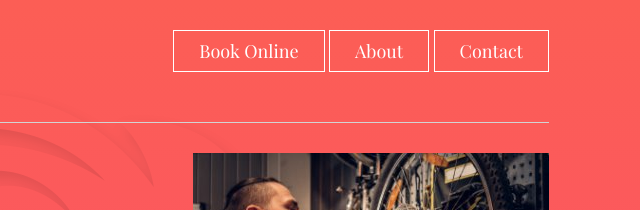
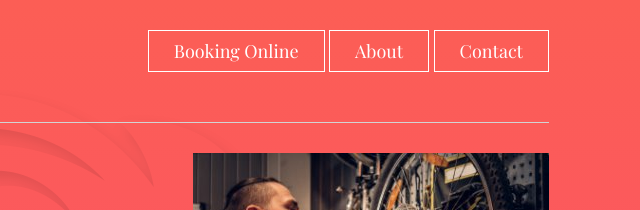
Before and after one commit to salllman/Mobile-bike-repairs, a plain HTML site: page index.html in a window 1280 px wide. Shown: the top 210 px of the page, 603-1243 px from the left. Drawn offline with nearby package versions, Linux system fonts and the light colour scheme.

Commit message:
changed book to booking

```diff
--- a/index.html
+++ b/index.html
@@ -26,7 +26,7 @@
             <nav>
 
                 <div class="navbutton">
-                    <a href="#" >Book Online</a>
+                    <a href="#" >Booking Online</a>
 
 
                     <div class="dropdown">
```
